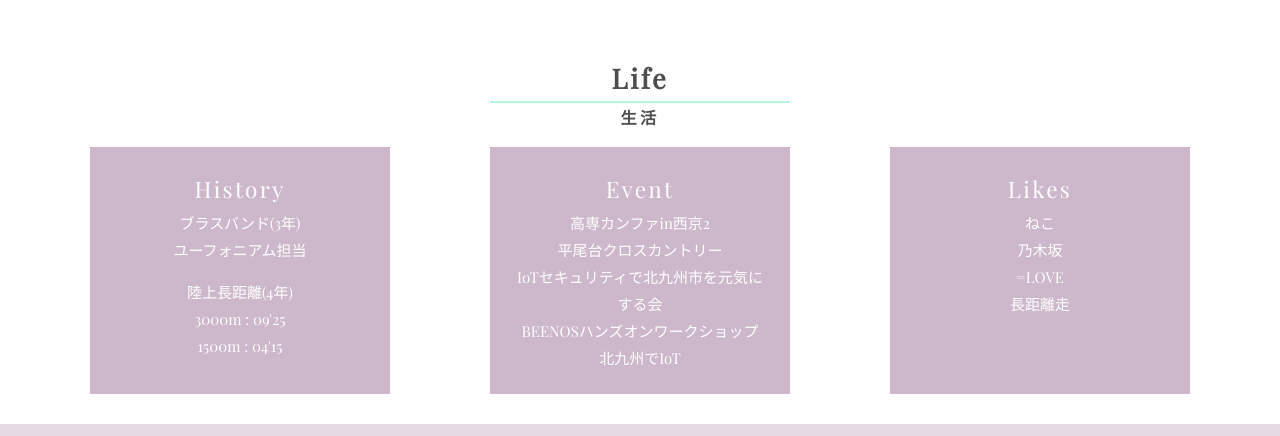
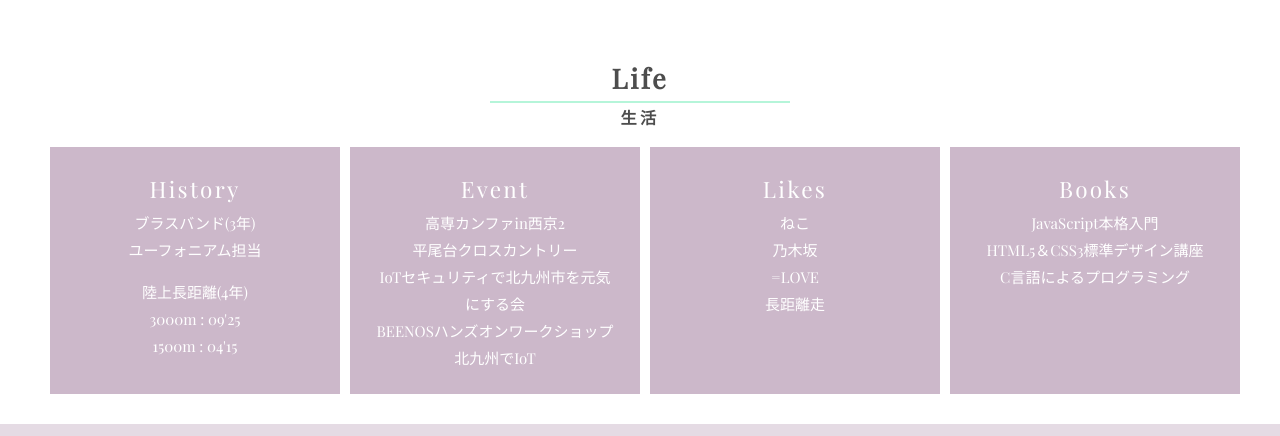
Before and after one commit to FukeKazki/FukeKazki.github.io, a plain HTML site: page src/life.html in a window 1280 px wide. Shown: the part 161-597 px from the top of the page. Drawn offline with nearby package versions, Linux system fonts and the light colour scheme.

Commit message:
Add Books

```diff
--- a/com/css/module/_card.scss
+++ b/com/css/module/_card.scss
@@ -2,6 +2,7 @@
 	padding: 1.5em;
 	@include min-screen($breakpoint-pc) {
 		width: 300px;
+		margin-left: 10px;
 		transition: all 0.5s;
 	}
 	@include max-screen($breakpoint-sm) {
--- a/src/life.html
+++ b/src/life.html
@@ -46,6 +46,14 @@
 						<p>=LOVE</p>
 						<p>長距離走</p>
 					</div>
+
+					<div class="card">
+						<p class="section-title">Books</p>
+						<p>JavaScript本格入門</p>
+						<p>HTML5＆CSS3標準デザイン講座</p>
+						<p>C言語によるプログラミング</p>
+					</div>
+
 				</div>
 
 			</div>
```
Also changed, not shown: com/css/import.css.
